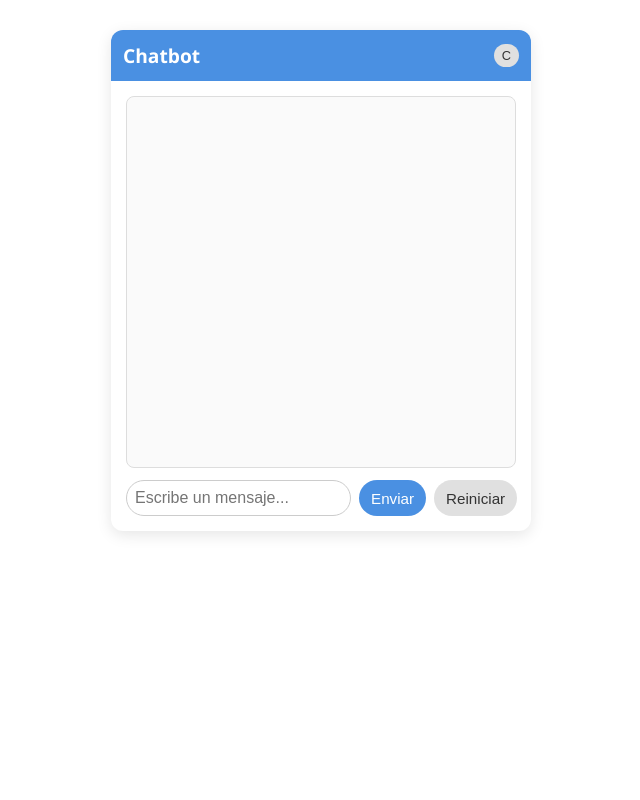
After one commit to WraithLion/BCine, a Django app: page /ingresar/ in a window 1280 px wide. The commit adds this page. Shown: the whole page, without its empty margins (319-959 px from the left). Run offline with Django 4.2, Linux system fonts and the light colour scheme.

Commit message:
Implementacion de chatbot

```diff
--- /dev/null
+++ b/Humanosoft/BCine/static/Chatbot.css
@@ -0,0 +1,214 @@
+/* Tema claro (default) */
+
+body{
+    background-color #f4f6f9;
+    font-family: "Segoe UI", Tahoma, Geneva, Verdana, sans-serif;
+    margin: 0;
+    padding:0;
+    display: flex;
+    justify-content: center;
+    align-items: flex-start;
+    height:100vh;
+    color: #333;
+}
+
+
+.container {
+    width: 420px;
+    margin-top: 30px;
+    background: #fff;
+    border-radius: 12px;
+    box-shadow: 0 4px 15px rgba(0,0,0,0.1);
+    overflow: hidden;
+}
+
+header{
+    background : #4a90e2;
+    color: white;
+    padding: 12px;
+    display: flex;
+    justify-content: space-between;
+    align-items: center;
+}
+
+h1{
+    margin:0;
+    font-size:1.2em;
+}
+
+#chat-container{
+    display:flex;
+    flex-direction: column;
+    padding: 15px;
+}
+
+#chat-history{
+    border: 1px solid #ddd;
+    border-radius: 8px;
+    background: #fafafa;
+    height: 350px;
+    overflow-y: auto;
+    padding: 10px;
+    margin-bottom: 12px;
+    font-size: 0.95em;
+}
+
+
+/*Mensajes*/
+
+.message{
+    display: flex;
+    flex-direction: column;
+    margin: 6px 0;
+}
+
+.chat-bubble {
+    display: inline-block;
+    padding: 8px 12px;
+    border-radius: 18px;
+    max-width: 70%;
+    word-wrap: break-word;
+    font-size: 0.95em;
+}
+
+.timestamp{
+    font-size: 0.7em;
+    color: #777;
+    margin-top: 2px;
+}
+
+/*Usuario (derecha,azul)*/
+
+.message.user{
+    align-item: flex-end;
+}
+.message.user .chatbubble{
+    background: #4a90e2;
+    color: #fff;
+}
+
+.message.bot{
+    align-items: flex-start;
+}
+.message.bot .chatbubble{
+    background: #e0e0e0;
+    color: #000;
+}
+
+
+/*Sistema (rojo claro, centrado)*/
+
+.message.system{
+    align-items: center;
+}
+
+.message.system .chatbubble{
+    background: #f8d7da;
+    color: #721c24;
+    font-style: italic;
+}
+
+/*Input*/
+.input-area{
+    display: flex;
+    gap: 8px;
+}
+
+#chat-input{
+    flex:1;
+    padding: 8px;
+    border-radius: 20px;
+    border: 1px solid #ccc;
+    font-size: 1em;
+}
+
+button{
+    padding: 8px 12px;
+    border: none;
+    border-radius: 20px;
+    cursor: pointer;
+    font-size: 0.95em;
+    transition: background 0.2s ease;
+}
+
+#send-btn{
+    background: #4a90e2;
+    color: white;
+}
+
+#send-btn:hover{
+    background: #357abd;
+}
+
+button.secondary{
+    background: #e0e0e0;
+    color: #333;
+}
+
+button.secondary:hover{
+    background: #c7c7c7;
+}
+
+button.small-btn{
+    font-size: 0.8em;
+    padding:4px 8px;
+    border-radius: 12px;
+}
+
+/*==================    Tema oscuro (body.dark) ============*/
+
+body.dark {
+    background-color: #121212;
+    color: #e0e0e0;
+}
+
+body.dark .container{
+    background: #1e1e1e;
+}
+
+body.dark header{
+    background: #2a2f32;
+}
+
+body.dark #chat-history{
+    border: 1px solid #333;
+    background: #121212;
+}
+
+body.dark .message.user .chat-bubble{
+    background: #128c7e;
+    color: #fff;
+}
+
+body.dark .message.bot .chat-bubble{
+    background: #2a2f32;
+    color: #e0e0e0;
+}
+
+body.dark .message.system .chat-bubble{
+    background: #5c1e1e;
+    color: #f28b82;
+}
+
+body.dark #chat-input{
+    background: #2a2f32;
+    border: 1px solid #444;
+    color: #e0e0e0;
+}
+
+body.dark #send-btn{
+    background: #128c7e;
+}
+
+body.dark #send-btn:hover{
+    background: #0a6e5f;
+}
+
+body.dark button.secondary{
+    background: #3a3a3a;
+    color: #e0e0e0;
+}
+
+body.dark button.secondary:hover{
+    background: #555;
+}
--- /dev/null
+++ b/Humanosoft/BCine/static/app.js
@@ -0,0 +1,57 @@
+const history = document.getElementById("chat-history");
+const input = document.getElementById("chat-input");
+const sendBtn = document.getElementById("send-btn");
+const resetBtn = document.getElementById("reset-btn");
+const themeToggle= document.getElementById("theme-toggle");
+
+function addMessage(sender,text,type="user"){
+    const div= document.createElement("div");
+    div.classList.add("message",type);
+
+    const ts= new Date().toLocaleTimeString([],[hour:"2-digit",minute:"2-digit"]);
+    div.innerHTML= <span class="chat-bubble">${text}</span><div class="timestamp">${ts}</div>;
+
+    history.appendChild(div);
+    history.scrollTop=history.scrollHeight;
+}
+
+async function sendMessage(){
+    const msg= input.value.trim();
+    if(!msg) return;
+    addMessage("Tu",msg,"user");
+    input.value="";
+    sendBtn.disabled=true;
+    try{
+        const res= await fetch("/api/message",{
+            method: "POST",
+            headers: { "Content-Type": "application/json"},
+            body: JSON.stringify((message:msg))
+        });
+        const data = await res.json();
+        addMessage("Bot",data.reply,"bot");
+    }catch{
+        addMessage("Sistema", "Error de conexión", "system");
+    }finally{
+        sendBtn.disabled=false;
+    }
+}
+
+sendBtn.addEventListener("click", sendMessage);
+
+input.addEventListener("keydown",(e)=>{
+    if (e.key==="Enter") sendMessage();
+});
+resetBtn.addEventListener("click",()=>{
+    history.innerHTML="";
+});
+
+//Cambiar el tema con tonos oscuros
+
+themeToggle.addEventListener("click",()=>{
+
+    document.body.classList.toggle("dark");
+
+    //Transicion de icono
+
+    themeToggle.textContent= document.body.classList.contains("dark")?"C":"O";
+});
--- /dev/null
+++ b/Humanosoft/BCine/templates/chatbot.html
@@ -0,0 +1,26 @@
+<!DOCTYPE html>
+<html lang="es">
+<head>
+    <meta charset="UTF-8">
+    <title>Chatbot UI</title>
+    <link rel="stylesheet" href="/static/Chatbot.css">
+</head>
+<body>
+    <div class="container">
+        <header>
+            <h1>Chatbot</h1>
+            <button id="theme-toggle" class="secondary small-btn">C</button>
+        </header>
+
+        <main id="chat-container">
+            <div id="chat-history" aria-live="polite"></div>
+            <div class="input-area">
+                <input type="text" id="chat-input" placeholder="Escribe un mensaje...">
+                <button id="send-btn">Enviar</button>
+                <button id="reset-btn" class="secondary">Reiniciar</button>
+            </div>
+        </main>
+    </div>
+    <script src="/static/app.js"></script>
+</body>
+</html>
```
Also changed, not shown: Humanosoft/BCine/static/BCine_principal.css (+100 -37 lines).
